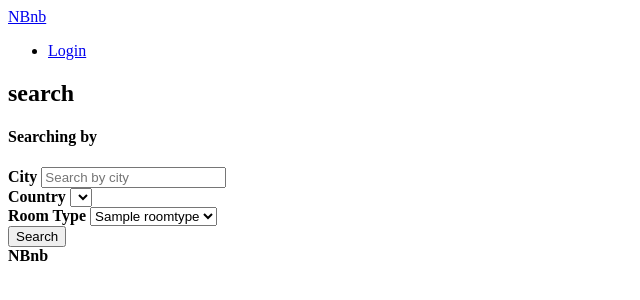
After one commit to ricepotato/airbnb-clone, a Django app: page /rooms/search/ in a window 1280 px wide. The commit adds this page. Shown: the top 300 px of the page, without its empty margins (0-640 px from the left). Run offline with Django 3.2, Linux system fonts and the light colour scheme; tables that the repository leaves empty hold one stand-in row (values such as "Sample post"); lists and menus that the app fills with data are empty.

Commit message:
search form

```diff
--- a/rooms/urls.py
+++ b/rooms/urls.py
@@ -4,4 +4,7 @@ from . import views
 
 app_name = "rooms"
 
-urlpatterns = [path("<int:pk>", views.room_detail, name="detail")]
+urlpatterns = [
+    path("<int:pk>", views.room_detail, name="detail"),
+    path("search/", views.search, name="search"),
+]
--- a/rooms/views.py
+++ b/rooms/views.py
@@ -3,6 +3,7 @@ from django.urls import reverse
 from django.http import Http404
 from django.core.paginator import EmptyPage, Paginator
 from django.views.generic import ListView, DetailView
+from django_countries import countries
 from . import models
 
 
@@ -48,3 +49,14 @@ def room_detail(request, pk):
 
 class ModelNameDetail(DetailView):
     model = models.Room
+
+
+def search(request):
+    city = request.GET.get("city", "")
+    city = str.capitalize(city)
+    room_types = models.RoomType.objects.all()
+    return render(
+        request,
+        "rooms/search.html",
+        context={"city": city, "countries": countries, "room_types": room_types},
+    )
--- a/templates/404.html
+++ b/templates/404.html
@@ -1,4 +1,8 @@
 {% extends "base.html" %}
+
+{% block page_title %}
+    Not Found
+{% endblock page_title %}
 
 {% block content %}
 
--- a/templates/base.html
+++ b/templates/base.html
@@ -4,10 +4,17 @@
     <meta charset="UTF-8">
     <meta http-equiv="X-UA-Compatible" content="IE=edge">
     <meta name="viewport" content="width=device-width, initial-scale=1.0">
-    <title>{%block page_name %}{% endblock %} | NBnb</title>
+    <title>{%block page_title %}{% endblock %} | NBnb</title>
 </head>
 <body>
-    {% include "partials/header.html" %}
+    <header>
+        {% include "partials/nav.html" %}
+        {% block search-bar %}
+            <form method="get" action="{% url "rooms:search" %}">
+                <input name="city" placeholder="Search by city"></input>
+            </form>
+        {% endblock search-bar %}
+    </header>
 
     {% block content %} {% endblock %}
 
--- a/templates/partials/header.html
+++ /dev/null
@@ -1,6 +0,0 @@
-<header>
-    <a href="{% url "core:home" %}">NBnb</a>
-    <ul>
-        <li><a href="#">Login </a></li>
-    </ul>
-</header>
--- /dev/null
+++ b/templates/partials/nav.html
@@ -0,0 +1,5 @@
+
+<a href="{% url "core:home" %}">NBnb</a>
+<ul>
+    <li><a href="#">Login </a></li>
+</ul>
--- a/templates/rooms/detail.html
+++ b/templates/rooms/detail.html
@@ -1,6 +1,8 @@
 {% extends 'base.html' %}
 
-{% block page_name %}Home {% endblock %}
+{% block page_title %}
+  {{room.name}}
+{% endblock %}
 
 {% block content %}
 
--- a/templates/rooms/home.html
+++ b/templates/rooms/home.html
@@ -1,6 +1,6 @@
 {% extends 'base.html' %}
 
-{% block page_name %}Home {% endblock %}
+{% block page_title %}Home {% endblock %}
 
 {% block content %}
 
--- a/templates/rooms/room_detail.html
+++ b/templates/rooms/room_detail.html
@@ -1,6 +1,6 @@
 {% extends 'base.html' %}
 
-{% block page_name %}Home {% endblock %}
+{% block page_title %}Home {% endblock %}
 
 {% block content %}
 
--- a/templates/rooms/room_list.html
+++ b/templates/rooms/room_list.html
@@ -1,6 +1,6 @@
 {% extends 'base.html' %}
 
-{% block page_name %}Home {% endblock %}
+{% block page_title %}Home {% endblock %}
 
 {% block content %}
 
--- /dev/null
+++ b/templates/rooms/search.html
@@ -0,0 +1,42 @@
+{% extends "base.html" %}
+
+{% block page_title %}
+    Search
+{% endblock page_title %}
+
+{% block search-bar %}
+
+{% endblock search-bar %}
+
+{% block content %}
+
+<h2>search</h2>
+
+<h4> Searching by {{city}} <h4>
+
+<form method="get" action="{% url "rooms:search" %}">
+    <div>
+        <label for="city">City</label>
+        <input value="{{city}}" id="city" name="city" placeholder="Search by city"></input>
+    </div>
+    <div>
+        <label for="country">Country</label>
+        <select id="country" name="country">
+            {% for country in countries %}
+                <option value="{{country.code}}">{{country.name}}</option>
+            {% endfor %}
+        </select>
+    </div>
+    <div>
+        <label for="room_type">Room Type</label>
+        <select id="room_type" name="room_type">
+            {% for room_type in room_types %}
+                <option value="{{room_type.pk}}">{{room_type.name}}</option>
+            {% endfor %}
+        </select>
+    </div>
+    <button>Search</button>
+
+</form>
+
+{% endblock content %}
```
